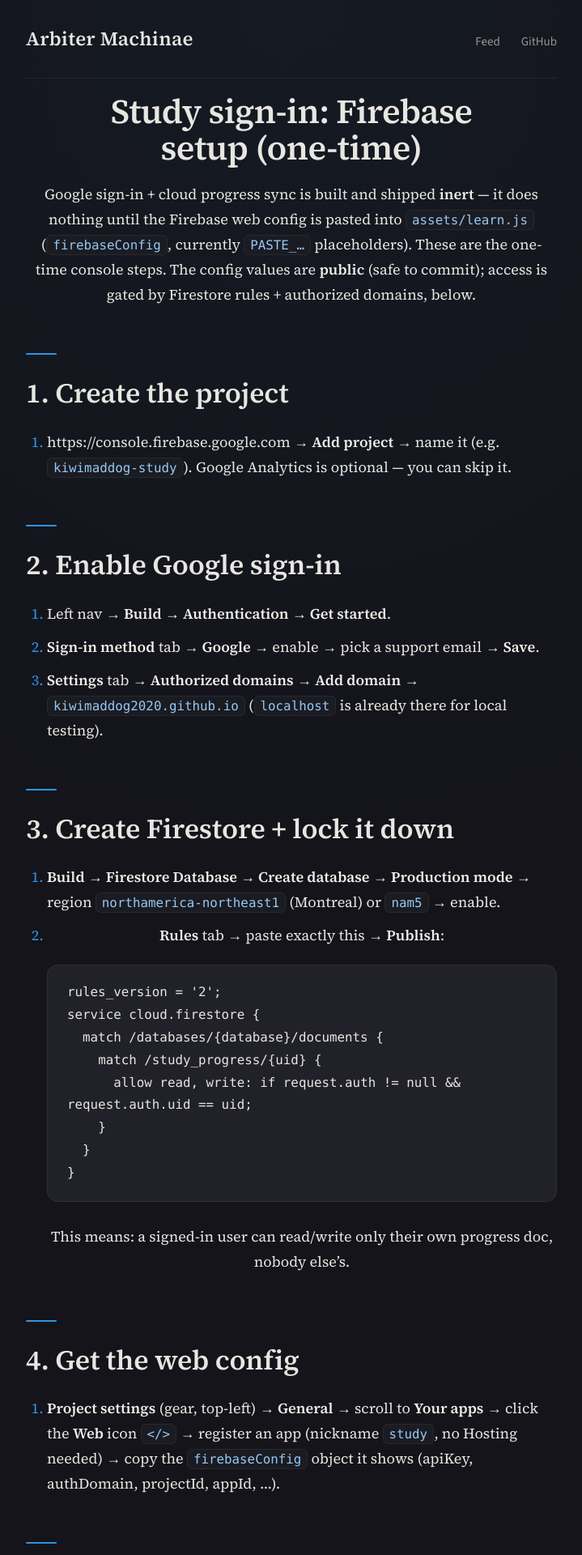
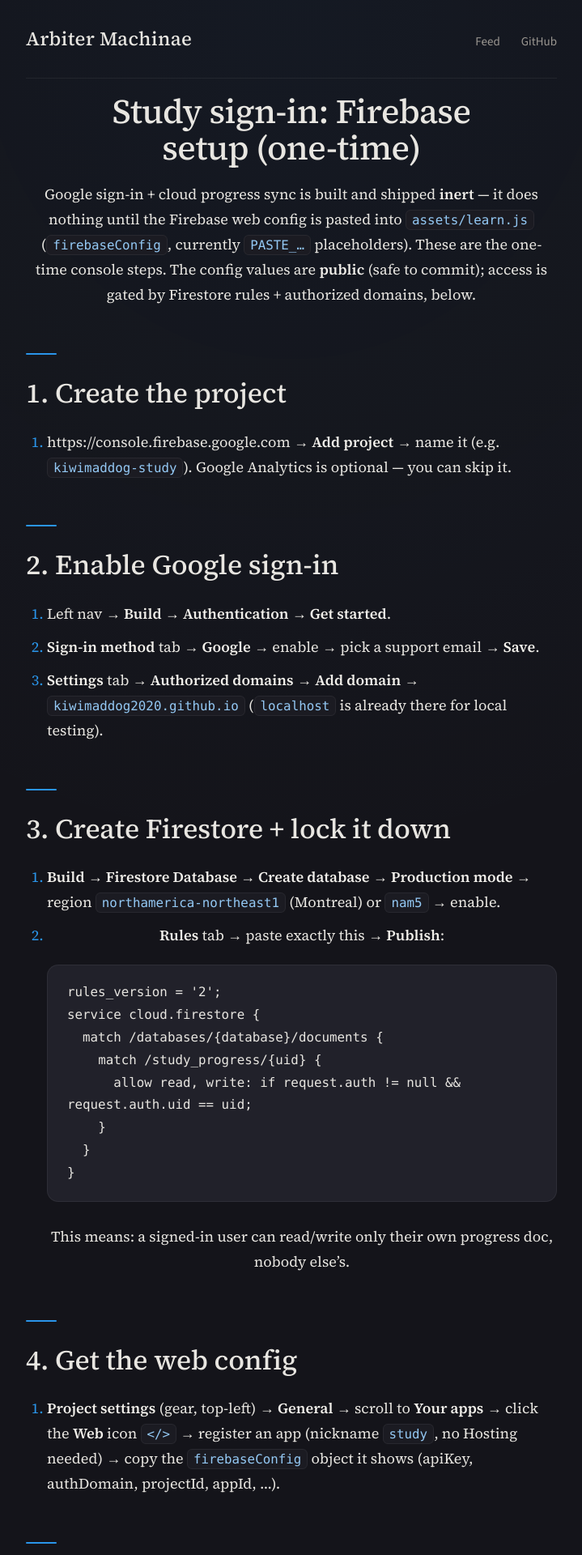
Before and after one commit to KiwiMaddog2020/kiwimaddog2020.github.io, a Jekyll site: the page built from study/FIREBASE_SETUP.md, in a window 1280 px wide. Shown: the top 1920 px of the page at 81% size, without its empty margins (280-999 px from the left). Built offline with Jekyll 4.4.1, drawn with Linux system fonts in a browser that asks for light colours; our own code applies the rules of GitHub Pages for plain Markdown files.

Commit message:
refine(notes): lighten serif display headings to medium (500)
Source Serif 4's 600 semibold reads heavier than the Cormorant it
replaced, so the mastheads, page titles, and note cards came across as
too bold on the ink ground. Add the 500 weight and move the seven serif
display roles (wordmark, h1, h2, feature title, study title, hub note
title, pager title) to medium. Size and colour still carry hierarchy;
sans small-caps labels stay 600 where bold is correct.

Co-Authored-By: Claude Opus 4.8 (1M context) <noreply@anthropic.com>

```diff
--- a/_layouts/default.html
+++ b/_layouts/default.html
@@ -31,7 +31,7 @@
 <link rel="alternate" type="application/atom+xml" title="Arbiter Machinae · Research notes" href="/feed.xml">
 <link rel="preload" href="/assets/fonts/cormorant-garamond-latin.woff2" as="font" type="font/woff2" crossorigin>
 <link rel="preload" href="/assets/fonts/inter-latin.woff2" as="font" type="font/woff2" crossorigin>
-<link rel="stylesheet" href="/assets/research-notes.css?v=389b7b9e58">
+<link rel="stylesheet" href="/assets/research-notes.css?v=8fb373556b">
 <script type="application/ld+json">
 {"@context":"https://schema.org","@type":"Person","name":"Kevin Madson","url":"https://kiwimaddog2020.github.io/","sameAs":["https://github.com/KiwiMaddog2020"],"jobTitle":"Senior Business Analyst","description":"Builds and operates agentic systems across multiple coding LLMs.","knowsAbout":["Agentic systems","Multi-model evaluation","Claude Code","Software engineering","Applied AI"]}
 </script>
--- a/assets/research-notes.css
+++ b/assets/research-notes.css
@@ -79,6 +79,24 @@
   font-weight: 600;
   font-display: swap;
   src: url(/assets/fonts/source-serif-4-600italic-latin.woff2) format('woff2');
+  unicode-range: U+0000-00FF, U+0131, U+0152-0153, U+02BB-02BC, U+02C6, U+02DA, U+02DC, U+0304, U+0308, U+0329, U+2000-206F, U+20AC, U+2122, U+2191, U+2193, U+2212, U+2215, U+FEFF, U+FFFD;
+}
+@font-face {
+  /* Source Serif 4 normal 500 (latin-ext) */
+  font-family: 'Source Serif 4';
+  font-style: normal;
+  font-weight: 500;
+  font-display: swap;
+  src: url(/assets/fonts/source-serif-4-500-latin-ext.woff2) format('woff2');
+  unicode-range: U+0100-02BA, U+02BD-02C5, U+02C7-02CC, U+02CE-02D7, U+02DD-02FF, U+0304, U+0308, U+0329, U+1D00-1DBF, U+1E00-1E9F, U+1EF2-1EFF, U+2020, U+20A0-20AB, U+20AD-20C0, U+2113, U+2C60-2C7F, U+A720-A7FF;
+}
+@font-face {
+  /* Source Serif 4 normal 500 (latin) */
+  font-family: 'Source Serif 4';
+  font-style: normal;
+  font-weight: 500;
+  font-display: swap;
+  src: url(/assets/fonts/source-serif-4-500-latin.woff2) format('woff2');
   unicode-range: U+0000-00FF, U+0131, U+0152-0153, U+02BB-02BC, U+02C6, U+02DA, U+02DC, U+0304, U+0308, U+0329, U+2000-206F, U+20AC, U+2122, U+2191, U+2193, U+2212, U+2215, U+FEFF, U+FFFD;
 }
 @font-face {
@@ -230,7 +248,7 @@ nav.top {
 nav.top .wordmark {
   font-family: var(--serif);
   font-size: 24px;
-  font-weight: 600;
+  font-weight: 500;
   letter-spacing: 0.01em;
   color: var(--text);
   text-decoration: none;
@@ -340,7 +358,7 @@ main { display: block; padding-bottom: 24px; }
 h1 {
   font-family: var(--serif);
   font-size: 52px;
-  font-weight: 600;
+  font-weight: 500;
   letter-spacing: -0.015em;
   line-height: 1.08;
   margin: 8px 0 20px;
@@ -355,7 +373,7 @@ body.hub h1 { font-size: 42px; }
 h2 {
   font-family: var(--serif);
   font-size: 34px;
-  font-weight: 600;
+  font-weight: 500;
   letter-spacing: -0.005em;
   margin: var(--space-section) 0 16px;
   padding-top: 20px;
@@ -636,7 +654,7 @@ th {
   display: block;
   font-family: var(--serif);
   font-size: 27px;
-  font-weight: 600;
+  font-weight: 500;
   line-height: 1.22;
   letter-spacing: -0.005em;
   color: var(--text-strong);
@@ -690,7 +708,7 @@ th {
   display: block;
   font-family: var(--serif);
   font-size: 22px;
-  font-weight: 600;
+  font-weight: 500;
   line-height: 1.25;
   letter-spacing: -0.005em;
   color: var(--text-strong);
@@ -729,7 +747,7 @@ th {
 .notes-list .note-title {
   font-family: var(--serif);
   font-size: 22px;
-  font-weight: 600;
+  font-weight: 500;
   line-height: 1.3;
   letter-spacing: -0.005em;
   text-wrap: balance;
@@ -861,7 +879,7 @@ th {
   display: block;
   font-family: var(--serif);
   font-size: 19px;
-  font-weight: 600;
+  font-weight: 500;
   line-height: 1.3;
   color: var(--text-2);
   transition: color 0.18s ease;
--- a/index.html
+++ b/index.html
@@ -31,7 +31,7 @@
   <link rel="alternate" type="application/atom+xml" title="Arbiter Machinae · Research notes" href="/feed.xml">
   <link rel="preload" href="/assets/fonts/cormorant-garamond-latin.woff2" as="font" type="font/woff2" crossorigin>
   <link rel="preload" href="/assets/fonts/inter-latin.woff2" as="font" type="font/woff2" crossorigin>
-  <link rel="stylesheet" href="/assets/research-notes.css?v=389b7b9e58">
+  <link rel="stylesheet" href="/assets/research-notes.css?v=8fb373556b">
   <link rel="stylesheet" href="/assets/learn.css?v=a6ec1c3856">
   <script type="application/ld+json">
   {"@context":"https://schema.org","@type":"Person","name":"Kevin Madson","url":"https://kiwimaddog2020.github.io/","sameAs":["https://github.com/KiwiMaddog2020"],"jobTitle":"Senior Business Analyst","description":"Builds and operates agentic systems across multiple coding LLMs.","knowsAbout":["Agentic systems","Multi-model evaluation","Claude Code","Software engineering","Applied AI"]}
```
Also changed, not shown: assets/fonts/source-serif-4-500-latin-ext.woff2 (added), assets/fonts/source-serif-4-500-latin.woff2 (added).
